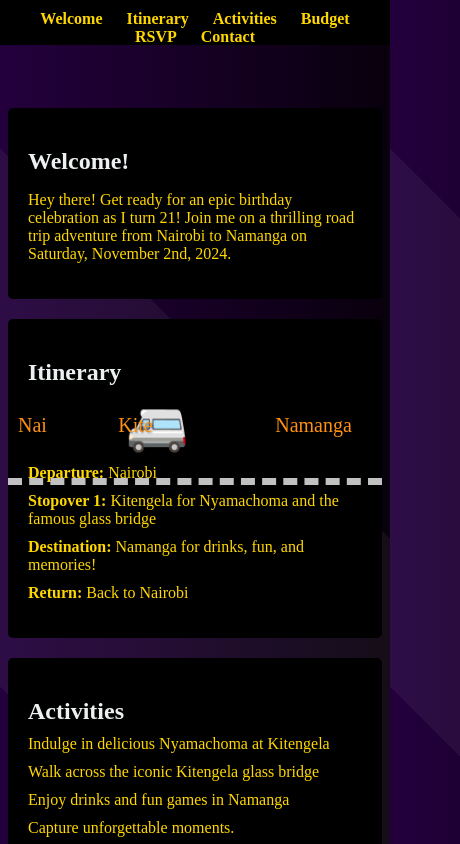
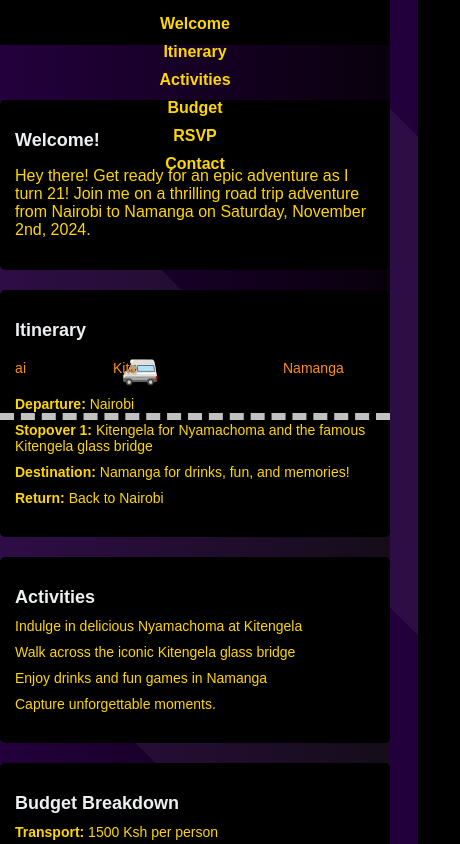
Before and after one commit to Mathenge001/invitation, a plain HTML site: page index.html in a window 390 px wide. Shown: the top 844 px of the page, 460 px wide, since content can reach past the window. Drawn offline with Linux system fonts and the light colour scheme.

Commit message:
first commit

```diff
--- a/css/style.css
+++ b/css/style.css
@@ -1,9 +1,13 @@
 body {
-  background-color: #000; /* Black background color */
+  background-color: #000;
   background-image:
     linear-gradient(45deg, rgba(255, 255, 255, 0.05) 25%, transparent 25%, transparent 50%, rgba(255, 255, 255, 0.05) 50%, rgba(255, 255, 255, 0.05) 75%, transparent 75%, transparent),
-    linear-gradient(to right, rgba(93, 0, 160, 0.38), rgba(26, 0, 37, 0.33)); /* Dark purple gradient */
-  background-size: 100%; /* Size of the repeating pattern */
+    linear-gradient(to right, rgba(93, 0, 160, 0.38), rgba(26, 0, 37, 0.33));
+  background-size: 100%;
+  margin: 0;
+  padding: 0;
+  font-family: Arial, sans-serif;
+  color: #ecf0f1;
 }
 
 #intro-header {
@@ -11,10 +15,8 @@ body {
   top: 0;
   left: 0;
   width: 100%;
-  height: 100vh; /* Change to 100vh to fill the screen */
-  margin: 0;
-  padding: 0;
-    background: linear-gradient(to bottom right, #2c3e50, #000); /* Color blend background */
+  height: 100vh;
+  background: linear-gradient(to bottom right, #2c3e50, #000);
   color: #ecf0f1;
   display: flex;
   justify-content: center;
@@ -43,19 +45,18 @@ body {
 }
 
 .profile-picture {
-  width: 150px; /* Adjust the size of the circular frame */
+  width: 150px;
   height: 150px;
-  border-radius: 50%; /* Make it circular */
-  overflow: hidden; /* Hide overflowing content */
+  border-radius: 50%;
+  overflow: hidden;
   margin-bottom: 20px;
 }
 
 .profile-picture img {
-  width: 100%; /* Make the image fill the circular frame */
+  width: 100%;
   height: auto;
   display: block;
 }
-
 
 @keyframes slideInFromTop {
   0% {
@@ -83,49 +84,47 @@ body {
   opacity: 0 !important;
 }
 
-
-/* Navigation bar */
 #navbar {
   position: fixed;
   top: 0;
   left: 0;
   width: 100%;
-  background-color: #000; /* Black background */
+  background-color: #000;
   padding: 10px 0;
   text-align: center;
-  z-index: 1000; /* Ensure navbar is above main content */
-height: 3vh;
+  z-index: 1000;
+  height: 3vh;
 }
 
 #navbar ul {
   list-style-type: none;
   margin: 0;
   padding: 0;
+  display: flex;
+  justify-content: center;
+  flex-wrap: wrap;
 }
 
 #navbar li {
-  display: inline;
   margin: 0 10px;
 }
 
 #navbar a {
   text-decoration: none;
-  color: #ffd700; /* Gold text */
+  color: #ffd700;
   font-weight: bold;
   font-size: 16px;
   transition: color 0.3s;
 }
 
 #navbar a:hover {
-  color: #eeeeee; /* White text on hover */
+  color: #eeeeee;
 }
 
-/* Main content */
 #content {
-  padding-top: 100px; /* Adjust padding to account for fixed navbar */
- }
+  padding-top: 100px;
+}
 
-/* Itinerary section */
 #itinerary {
   position: relative;
 }
@@ -134,7 +133,7 @@ height: 3vh;
   margin: 20px auto;
   width: 100px;
   position: relative;
-  animation: moveBus 4s infinite alternate; /* Matatu animation */
+  animation: moveBus 4s infinite alternate;
 }
 
 #bus-animation img {
@@ -150,10 +149,9 @@ height: 3vh;
   }
 }
 
-/* General styling for sections */
 section {
-  background-color: #000; /* Black background */
-  color: #ffd700; /* Gold text */
+  background-color: #000;
+  color: #ffd700;
   padding: 20px;
   margin-bottom: 20px;
   border-radius: 5px;
@@ -162,7 +160,6 @@ section {
 section h2 {
   font-size: 24px;
   margin-bottom: 10px;
-
   color: #ecf0f1;
 }
 
@@ -174,41 +171,37 @@ section li {
   margin-bottom: 5px;
 }
 
-/* Itinerary section */
-#itinerary {
-  position: relative;
-}
-
 #van-container {
   position: relative;
+  overflow-x: hidden;
 }
 
 #van-animation {
-  font-size: 50px; /* Adjust font size as needed */
-  animation: moveVan 16s infinite linear; /* Adjust animation duration */
+  font-size: 50px;
+  animation: moveVan 16s infinite linear;
 }
 
 .stop-label {
   position: absolute;
-  font-size: 20px; /* Adjust font size for stop labels */
-  color: #ff9011; /* Text color */
-  text-shadow: 1px 1px 2px rgba(0, 0, 0, 0.5); /* Text shadow for better visibility */
+  font-size: 20px;
+  color: #ff9011;
+  text-shadow: 1px 1px 2px rgba(0, 0, 0, 0.5);
 }
 
 #nairobi-label {
-  left: -10px; /* Adjust left position for Nairobi */
+  left: -10px;
   top: 50%;
   transform: translateY(-50%);
 }
 
 #kitengela-label {
-  left: calc(30% - 10px); /* Adjust left position for Kitengela */
+  left: calc(30% - 10px);
   top: 50%;
   transform: translateY(-50%);
 }
 
 #namanga-label {
-  left: calc(80% - 20px); /* Adjust left position for Namanga */
+  left: calc(80% - 20px);
   top: 50%;
   transform: translateY(-50%);
 }
@@ -226,7 +219,6 @@ ul li strong {
   font-weight: bold;
 }
 
-/* Connect stops with dashed line */
 #itinerary:before {
   content: "";
   position: absolute;
@@ -234,29 +226,27 @@ ul li strong {
   left: 0;
   width: 100%;
   height: 1px;
-  border-top: 7px dashed #c1c1c1; /* Dashed line */
-
+  border-top: 7px dashed #c1c1c1;
 }
 
 @keyframes moveVan {
   0% {
-    transform: translateX(-10px); /* Move to Nairobi */
+    transform: translateX(-10px);
   }
   25% {
-    transform: translateX(calc(30% - 10px)); /* Move to Kitengela */
+    transform: translateX(calc(30% - 10px));
   }
   30% {
-    transform: translateX(calc(30% - 10px)); /* Pause at Kitengela */
+    transform: translateX(calc(30% - 10px));
   }
   55% {
-    transform: translateX(calc(80% - 20px)); /* Continue to Namanga */
+    transform: translateX(calc(80% - 20px));
   }
-   60% {
-    transform: translateX(calc(80% - 20px)); /* Continue to Namanga */
+  60% {
+    transform: translateX(calc(80% - 20px));
   }
-
   100% {
-    transform: translateX(-10px); /* Return to Nairobi */
+    transform: translateX(-10px);
   }
 }
 
@@ -264,8 +254,8 @@ ul li strong {
   padding: 20px;
   margin-bottom: 20px;
   border-radius: 5px;
-  background-color: #000; /* Black background */
-  color: #ffd700; /* Gold text */
+  background-color: #000;
+  color: #ffd700;
 }
 
 #contact h2 {
@@ -288,14 +278,89 @@ ul li strong {
 
 #contact li i {
   margin-right: 10px;
-  color: #ffd700; /* Gold color for icons */
+  color: #ffd700;
 }
 
 #contact a {
-  color: #ffd700; /* Gold color for links */
+  color: #ffd700;
   text-decoration: none;
 }
 
 #contact a:hover {
   text-decoration: underline;
 }
+
+/* Media Queries for Mobile Devices */
+@media (max-width: 768px) {
+  .intro-content h1 {
+    font-size: 28px;
+  }
+
+  .intro-content p {
+    font-size: 16px;
+  }
+
+  .profile-picture {
+    width: 100px;
+    height: 100px;
+  }
+
+  #navbar ul {
+    flex-direction: column;
+  }
+
+  #navbar li {
+    margin: 5px 0;
+  }
+
+  section {
+    padding: 15px;
+  }
+
+  section h2 {
+    font-size: 20px;
+  }
+
+  section ul li {
+    font-size: 16px;
+  }
+
+  .stop-label {
+    font-size: 16px;
+  }
+
+  #van-animation {
+    font-size: 40px;
+  }
+}
+
+@media (max-width: 480px) {
+  .intro-content h1 {
+    font-size: 24px;
+  }
+
+  .intro-content p {
+    font-size: 14px;
+  }
+
+  .profile-picture {
+    width: 80px;
+    height: 80px;
+  }
+
+  section h2 {
+    font-size: 18px;
+  }
+
+  section ul li {
+    font-size: 14px;
+  }
+
+  .stop-label {
+    font-size: 14px;
+  }
+
+  #van-animation {
+    font-size: 30px;
+  }
+}
--- a/index.html
+++ b/index.html
@@ -36,7 +36,7 @@
   <main id="content">
     <section id="welcome">
       <h2>Welcome!</h2>
-      <p>Hey there! Get ready for an epic birthday celebration as I turn 21! Join me on a thrilling road trip adventure from Nairobi to Namanga on Saturday, November 2nd, 2024.</p>
+      <p>Hey there! Get ready for an epic adventure as I turn 21! Join me on a thrilling road trip adventure from Nairobi to Namanga on Saturday, November 2nd, 2024.</p>
     </section>
 
 <section id="itinerary">
@@ -49,7 +49,7 @@
   </div>
   <ul>
     <li><strong>Departure:</strong> Nairobi</li>
-    <li><strong>Stopover 1:</strong> Kitengela for Nyamachoma and the famous glass bridge</li>
+    <li><strong>Stopover 1:</strong> Kitengela for Nyamachoma and the famous Kitengela glass bridge</li>
     <li><strong>Destination:</strong> Namanga for drinks, fun, and memories!</li>
     <li><strong>Return:</strong> Back to Nairobi</li>
   </ul>
@@ -85,6 +85,7 @@
 
     <section id="rsvp">
       <h2>RSVP</h2>
+      <p>Your presence will be highly appreciated</p>
       <p>Let me know if you're in for the adventure! RSVP by October 12 2024.</p>
     </section>
 
@@ -113,7 +114,6 @@
 
 
   </main>
-
   <script src="js/app.js"></script>
 </body>
 </html>
```
Also changed, not shown: 1 other file.
